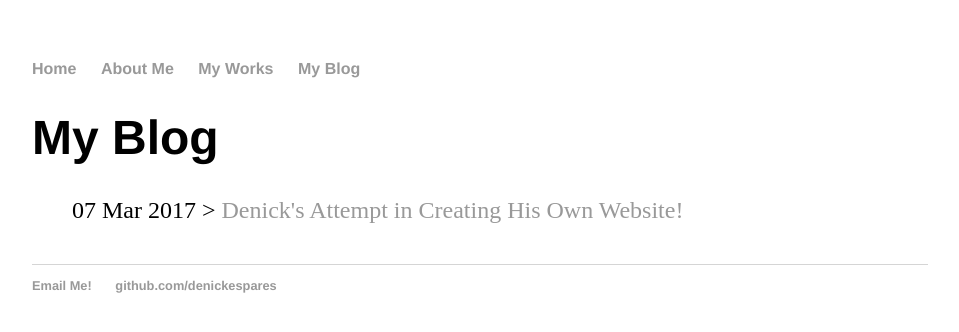
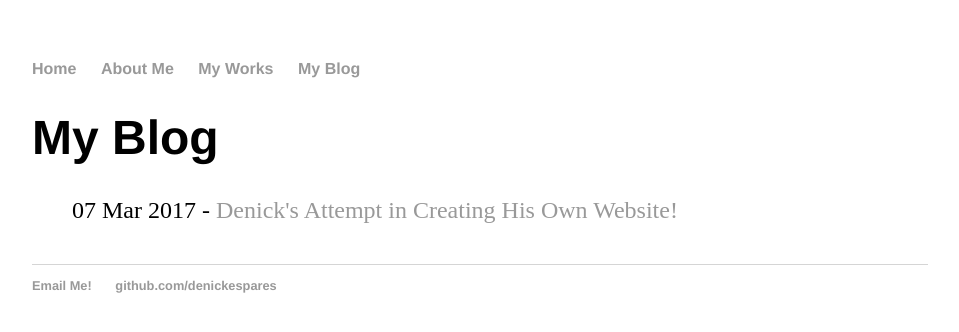
Before and after one commit to denickespares/denickespares.github.io, a Jekyll site: the page built from blog/index.html, in a window 1280 px wide. Shown: the top 332 px of the page, without its empty margins (160-1119 px from the left). Built offline with Jekyll 4.4.1, drawn with Linux system fonts in a browser that asks for light colours.

Commit message:
initial site structure

```diff
--- a/blog/index.html
+++ b/blog/index.html
@@ -7,6 +7,6 @@ permalink: /my-blog/
 	<ul class="posts">
 
 	  {% for post in site.posts %}
-	    <li><span>{{ post.date | date_to_string }}</span> > <a href="{{ post.url }}" title="{{ post.title }}">{{ post.title }}</a></li>
+	    <li><span>{{ post.date | date_to_string }}</span> - <a href="{{ post.url }}" title="{{ post.title }}">{{ post.title }}</a></li>
 	  {% endfor %}
 	</ul>
```
